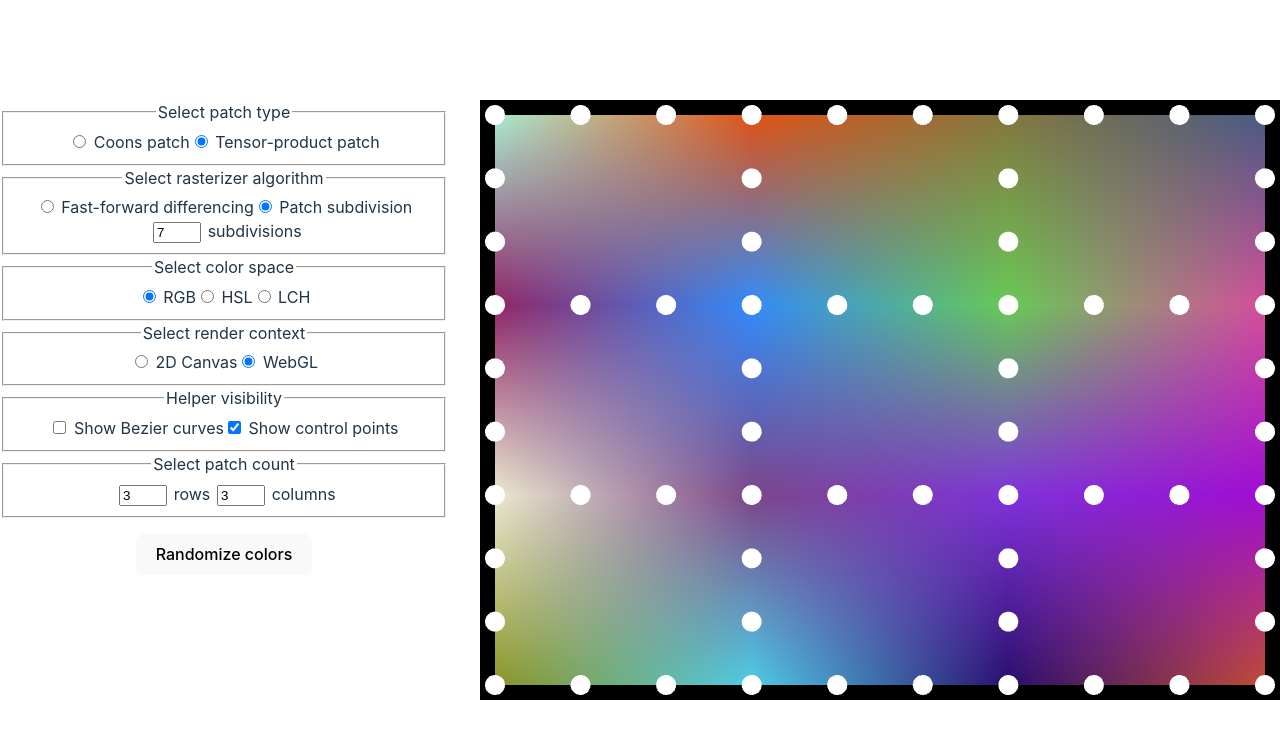
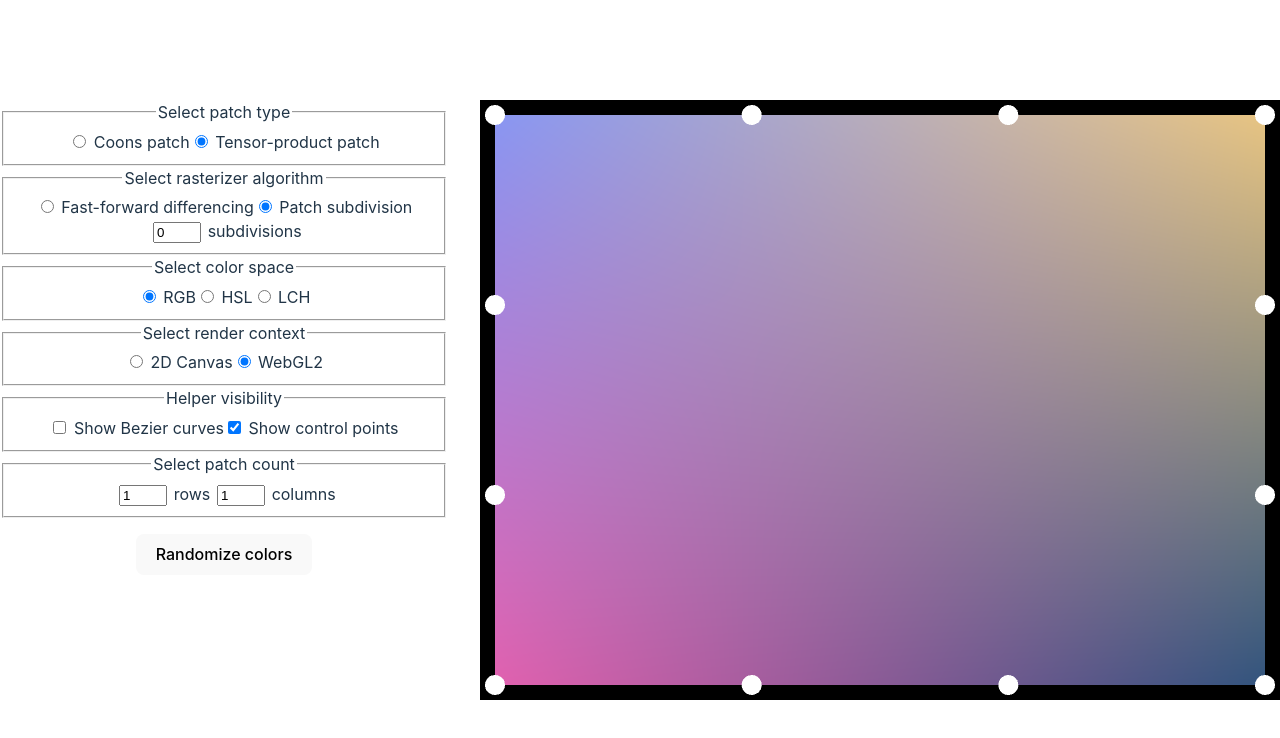
Before and after one commit to tkalmi/mesh-gradient-generator, a React (Vite) app: page / in a window 1280 px wide. Shown: the top 738 px of the page. Built offline with nearby package versions, Linux system fonts and the light colour scheme.

Commit message:
Migrate to WebGL2

```diff
--- a/src/App.tsx
+++ b/src/App.tsx
@@ -170,12 +170,12 @@ function App() {
     'ffd' | 'subdivision'
   >('subdivision');
   const [colorModel, setColorModel] = useState<ColorModel>('rgba');
-  const [subdivisionCount, setSubdivisionCount] = useState(7);
-  const [renderContext, setRenderContext] = useState<'2d' | 'webgl'>('webgl');
+  const [subdivisionCount, setSubdivisionCount] = useState(0);
+  const [renderContext, setRenderContext] = useState<'2d' | 'webgl2'>('webgl2');
   const [showBezierCurves, setShowBezierCurves] = useState(false);
   const [showControlPoints, setShowControlPoints] = useState(true);
-  const [rowCount, setRowCount] = useState(3);
-  const [columnCount, setColumnCount] = useState(3);
+  const [rowCount, setRowCount] = useState(1);
+  const [columnCount, setColumnCount] = useState(1);
   // In RGBA, two for each row
   const [rawColors, setColors] = useState<Color[]>(
     getColors(rowCount, columnCount)
@@ -254,8 +254,8 @@ function App() {
   useEffect(() => {
     const context = (() => {
       const canvas = canvasRef.current!;
-      if (renderContext === 'webgl') {
-        const context = canvas.getContext('webgl')!;
+      if (renderContext === 'webgl2') {
+        const context = canvas.getContext('webgl2')!;
         context.clearColor(0.0, 0.0, 0.0, 1.0);
         context.clearDepth(1);
         context.enable(context.DEPTH_TEST);
@@ -309,7 +309,7 @@ function App() {
           }
         }
       }
-    } else if (context instanceof WebGLRenderingContext) {
+    } else if (context instanceof WebGL2RenderingContext) {
       const patches = getCoonsPatchFromRowsAndColumns(
         columns,
         rows,
@@ -318,7 +318,7 @@ function App() {
         rowCount
       );
       const coonsPatches = patches.map((patch) => coordinatesToPixels(patch));
-      const tensorPatches = coonsPatches.map((coonsPatch, ind) =>
+      const tensorPatches = coonsPatches.map((coonsPatch) =>
         coonsToTensorPatch(coonsPatch)
       );
       if (rasterizerAlgorithm === 'subdivision') {
@@ -672,14 +672,14 @@ function App() {
           <label>
             <input
               type="radio"
-              value="webgl"
-              id="webgl"
+              value="webgl2"
+              id="webgl2"
               name="renderContext"
-              disabled={!window.WebGLRenderingContext}
-              checked={renderContext === 'webgl'}
-              onChange={() => setRenderContext('webgl')}
+              disabled={!window.WebGL2RenderingContext}
+              checked={renderContext === 'webgl2'}
+              onChange={() => setRenderContext('webgl2')}
             />{' '}
-            WebGL
+            WebGL2
           </label>
         </fieldset>
 
@@ -798,7 +798,7 @@ function App() {
             onMouseDown={handleMouseDown}
           />
         )}
-        {renderContext === 'webgl' && (
+        {renderContext === 'webgl2' && (
           <canvas
             width={800}
             height={600}
--- a/src/meshGradient/controlPoints.ts
+++ b/src/meshGradient/controlPoints.ts
@@ -88,7 +88,7 @@ export function renderControlPoints2d(
 }
 
 export function renderControlPointsWebGL(
-  gl: WebGLRenderingContext,
+  gl: WebGL2RenderingContext,
   columns: CubicBezier[],
   rows: CubicBezier[]
 ) {
@@ -156,13 +156,15 @@ export function renderControlPointsWebGL(
     },
   };
 
-  function initBuffers(gl: WebGLRenderingContext) {
+  function initBuffers(gl: WebGL2RenderingContext) {
     const positionBuffer = initCtrlPointPositionBuffer(gl);
 
     return { a_position: positionBuffer };
   }
 
-  function initCtrlPointPositionBuffer(gl: WebGLRenderingContext): WebGLBuffer {
+  function initCtrlPointPositionBuffer(
+    gl: WebGL2RenderingContext
+  ): WebGLBuffer {
     const positionBuffer = gl.createBuffer();
     gl.bindBuffer(gl.ARRAY_BUFFER, positionBuffer);
 
@@ -172,7 +174,7 @@ export function renderControlPointsWebGL(
   }
 
   function setPositionAttribute(
-    gl: WebGLRenderingContext,
+    gl: WebGL2RenderingContext,
     buffers: { a_position: WebGLBuffer },
     programInfo: {
       program: WebGLShader;
@@ -203,7 +205,7 @@ export function renderControlPointsWebGL(
   }
 
   function drawCtrlPoints(
-    gl: WebGLRenderingContext,
+    gl: WebGL2RenderingContext,
     buffers: { a_position: WebGLBuffer },
     programInfo: {
       program: WebGLShader;
@@ -246,13 +248,13 @@ export function renderControlPointsWebGL(
  * @param rows rows formed by control points
  */
 export function renderControlPoints(
-  context: CanvasRenderingContext2D | WebGLRenderingContext,
+  context: CanvasRenderingContext2D | WebGL2RenderingContext,
   columns: CubicBezier[],
   rows: CubicBezier[],
   showControlPoints: boolean,
   showBezierCurves: boolean
 ) {
-  if (context instanceof WebGLRenderingContext) {
+  if (context instanceof WebGL2RenderingContext) {
     renderControlPointsWebGL(
       context,
       columns,
--- a/src/meshGradient/tensorPatchFFD.ts
+++ b/src/meshGradient/tensorPatchFFD.ts
@@ -270,31 +270,31 @@ function getFsSource(colorModel: ColorModel) {
 let globalShaderProgramRGB: WebGLProgram;
 let globalShaderProgramHSL: WebGLProgram;
 let globalShaderProgramLCH: WebGLProgram;
-let globalWebGLRenderingContext: WebGLRenderingContext | null = null;
+let globalWebGL2RenderingContext: WebGL2RenderingContext | null = null;
 // TODO: Make this into a proper singleton
-function getShaderProgram(gl: WebGLRenderingContext, colorModel: ColorModel) {
+function getShaderProgram(gl: WebGL2RenderingContext, colorModel: ColorModel) {
   switch (colorModel) {
     case 'hsla':
       globalShaderProgramHSL =
-        !globalShaderProgramHSL || globalWebGLRenderingContext !== gl
+        !globalShaderProgramHSL || globalWebGL2RenderingContext !== gl
           ? initShaderProgram(gl, vsSource, getFsSource(colorModel))
           : globalShaderProgramHSL;
-      globalWebGLRenderingContext = gl;
+      globalWebGL2RenderingContext = gl;
       return globalShaderProgramHSL;
     case 'lcha':
       globalShaderProgramLCH =
-        !globalShaderProgramLCH || globalWebGLRenderingContext !== gl
+        !globalShaderProgramLCH || globalWebGL2RenderingContext !== gl
           ? initShaderProgram(gl, vsSource, getFsSource(colorModel))
           : globalShaderProgramLCH;
-      globalWebGLRenderingContext = gl;
+      globalWebGL2RenderingContext = gl;
       return globalShaderProgramLCH;
     case 'rgba':
     default:
       globalShaderProgramRGB =
-        !globalShaderProgramRGB || globalWebGLRenderingContext !== gl
+        !globalShaderProgramRGB || globalWebGL2RenderingContext !== gl
           ? initShaderProgram(gl, vsSource, getFsSource(colorModel))
           : globalShaderProgramRGB;
-      globalWebGLRenderingContext = gl;
+      globalWebGL2RenderingContext = gl;
       return globalShaderProgramRGB;
   }
 }
@@ -302,7 +302,7 @@ function getShaderProgram(gl: WebGLRenderingContext, colorModel: ColorModel) {
 export function renderTensorPatchesWithFFDWebGL(
   patches: TensorPatch<Color>[],
   colorModel: ColorModel,
-  gl: WebGLRenderingContext
+  gl: WebGL2RenderingContext
 ) {
   patches.forEach((patch) =>
     renderTensorPatchWithFFDWebGL(patch, colorModel, gl)
@@ -312,7 +312,7 @@ export function renderTensorPatchesWithFFDWebGL(
 function renderTensorPatchWithFFDWebGL(
   patch: TensorPatch<Color>,
   colorModel: ColorModel,
-  gl: WebGLRenderingContext
+  gl: WebGL2RenderingContext
 ) {
   const { curve0, curve1, curve2, curve3, tensorValues } = patch;
   const curves = [curve0, curve1, curve2, curve3];
--- a/src/meshGradient/tensorPatchSubdivision.ts
+++ b/src/meshGradient/tensorPatchSubdivision.ts
@@ -247,7 +247,7 @@ const fsSource = /*glsl*/ `
   }
 `;
 
-function getShaderProgram(gl: WebGLRenderingContext, colorModel: ColorModel) {
+function getShaderProgram(gl: WebGL2RenderingContext, colorModel: ColorModel) {
   // TODO: Take color model into account
   return initShaderProgram(gl, vsSource, fsSource);
 }
@@ -256,7 +256,7 @@ export function renderTensorPatchesWithSubdivisionWebGL(
   tensorPatches: { patch: TensorPatch<Color>; x: number; y: number }[],
   colorModel: ColorModel,
   maxDepth: number,
-  gl: WebGLRenderingContext
+  gl: WebGL2RenderingContext
 ) {
   const vertices = new Float32Array(4 ** maxDepth * 12 * tensorPatches.length);
   const uv1 = new Float32Array(4 ** maxDepth * 6 * 4 * tensorPatches.length);
--- a/src/meshGradient/webGL.ts
+++ b/src/meshGradient/webGL.ts
@@ -1,5 +1,5 @@
 export function initShaderProgram(
-  gl: WebGLRenderingContext,
+  gl: WebGL2RenderingContext,
   vertexShaderSource: string,
   fragmentShaderSource: string
 ): WebGLProgram {
@@ -23,10 +23,10 @@ export function initShaderProgram(
 }
 
 function loadShader(
-  gl: WebGLRenderingContext,
+  gl: WebGL2RenderingContext,
   type:
-    | WebGLRenderingContextBase['VERTEX_SHADER']
-    | WebGLRenderingContextBase['FRAGMENT_SHADER'],
+    | WebGL2RenderingContext['VERTEX_SHADER']
+    | WebGL2RenderingContext['FRAGMENT_SHADER'],
   source: string
 ): WebGLShader {
   const shader = gl.createShader(type)!;
```
